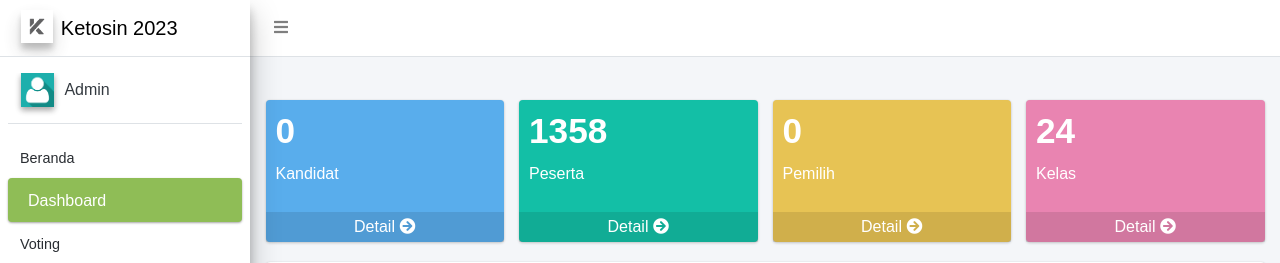
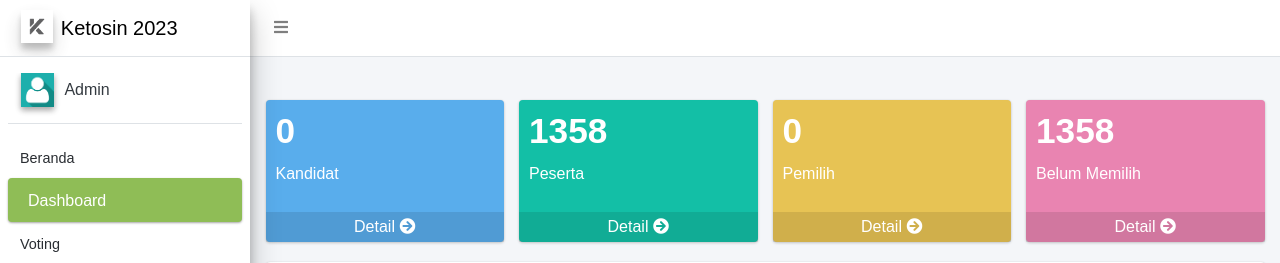
Before and after one commit to radhitiapratama/Ketosin-Web, a Laravel app: page /dashboard in a window 1280 px wide. Shown: the top 263 px of the page. Run offline with Laravel 9, Linux system fonts and the light colour scheme; a user stored in the database is signed in; data comes from the database, SQL or seed files in the repository; data that the repository does not hold is empty; some libraries are stand-ins or nearby versions; some web fonts are replaced.

Commit message:
add total peserta yang belum memilih di halaman dashboard

```diff
--- a/app/Http/Controllers/DashboardController.php
+++ b/app/Http/Controllers/DashboardController.php
@@ -28,11 +28,18 @@ class DashboardController extends Controller
         $sql_kelas = Kelas::where("status", 1)->count();
         $sql_pemilihan = Pemilihan::where("status", 1)->count();
 
+        $sql_golput = DB::table('peserta as ps')
+            ->leftJoin("pemilihan as pm", 'pm.id_peserta', '=', 'ps.id_peserta')
+            ->where("ps.status", 1)
+            ->where("pm.id_pemilihan", null)
+            ->get()->count();
+
         $dataToView = [
             'kandidat' => $sql_kandidat,
             'peserta' => $sql_peserta,
             'kelas' => $sql_kelas,
             'pemilihan' => $sql_pemilihan,
+            'peserta_golput' => $sql_golput,
         ];
 
         return view("dashboard.index", $dataToView);
--- a/resources/views/dashboard/index.blade.php
+++ b/resources/views/dashboard/index.blade.php
@@ -40,7 +40,7 @@
                     <p>Pemilih</p>
                 </div>
                 <div class="icon">
-                    <i class="ri-signal-tower-line"></i>
+                    <i class="ri-checkbox-circle-line"></i>
                 </div>
                 <a href="/pemilihan" class="small-box-footer">Detail <i class="fas fa-arrow-circle-right"></i></a>
             </div>
@@ -48,13 +48,13 @@
         <div class="col-lg-3 col-6">
             <div class="small-box bg-secondary">
                 <div class="inner">
-                    <h3>{{ $kelas }}</h3>
-                    <p>Kelas</p>
+                    <h3>{{ $peserta_golput }}</h3>
+                    <p>Belum Memilih</p>
                 </div>
                 <div class="icon">
-                    <i class="ri-bank-line"></i>
+                    <i class="ri-close-circle-line"></i>
                 </div>
-                <a href="/kelas" class="small-box-footer">Detail <i class="fas fa-arrow-circle-right"></i></a>
+                <a href="/pemilihan" class="small-box-footer">Detail <i class="fas fa-arrow-circle-right"></i></a>
             </div>
         </div>
     </div>
```
